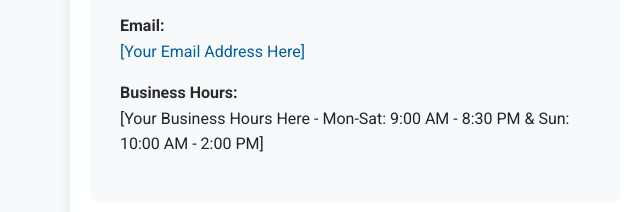
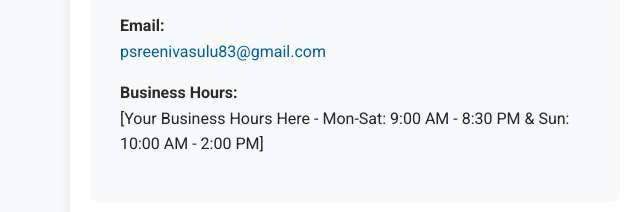
Before and after one commit to sfdcnaveen/sri-srinivasa-website, a plain HTML site: page contact.html in a window 1280 px wide. Shown: the part 861-1073 px from the top of the page, 0-640 px from the left. Drawn offline with Linux system fonts and the light colour scheme.

Commit message:
Updated email address

```diff
--- a/contact.html
+++ b/contact.html
@@ -56,8 +56,8 @@
             </p>
             <p>
               <strong>Email:</strong><br />
-              <a href="mailto:srinivasa.weights@email.com"
-                >[Your Email Address Here]</a
+              <a href="mailto:psreenivasulu83@gmail.com"
+                >psreenivasulu83@gmail.com</a
               >
               <!-- Replace with actual email -->
             </p>
```
